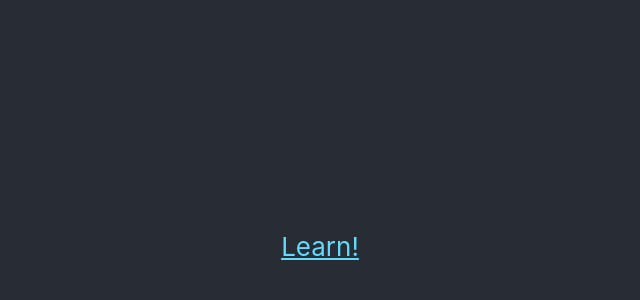
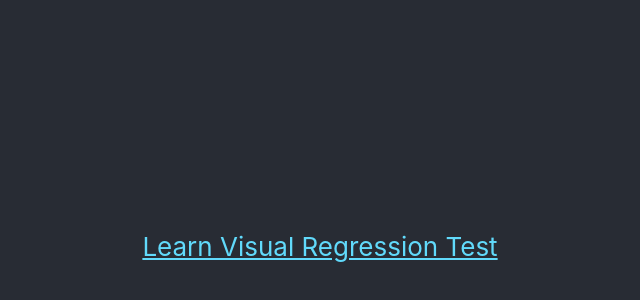
Before and after one commit to woojenoh/visual-regression-test-example, a React (Create React App) app: page / in a window 1280 px wide. Shown: the part 154-454 px from the top of the page, without its empty margins (320-960 px from the left). Built offline with nearby package versions, Linux system fonts and the light colour scheme.

Commit message:
Update App.tsx

```diff
--- a/src/App.tsx
+++ b/src/App.tsx
@@ -10,7 +10,7 @@ function App() {
           target="_blank"
           rel="noopener noreferrer"
         >
-          Learn!
+          Learn Visual Regression Test
         </a>
       </header>
     </div>
```
